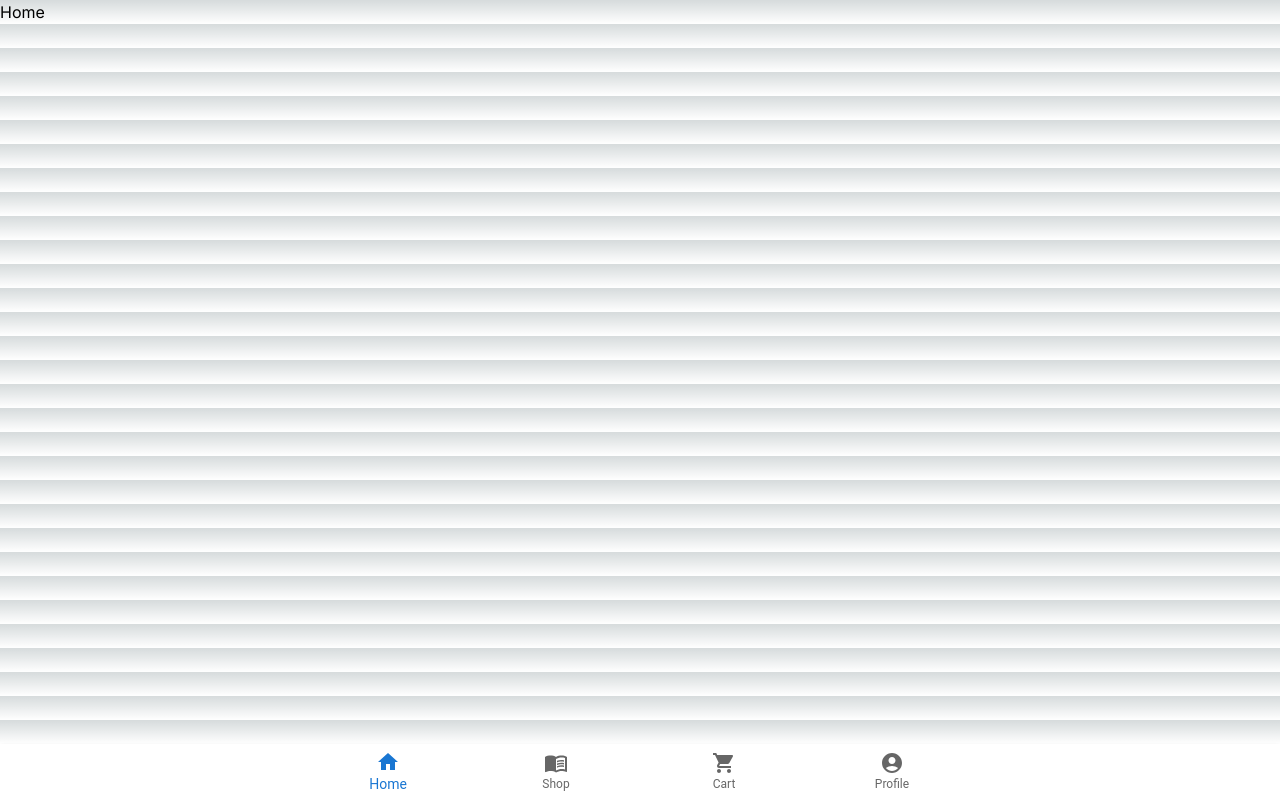
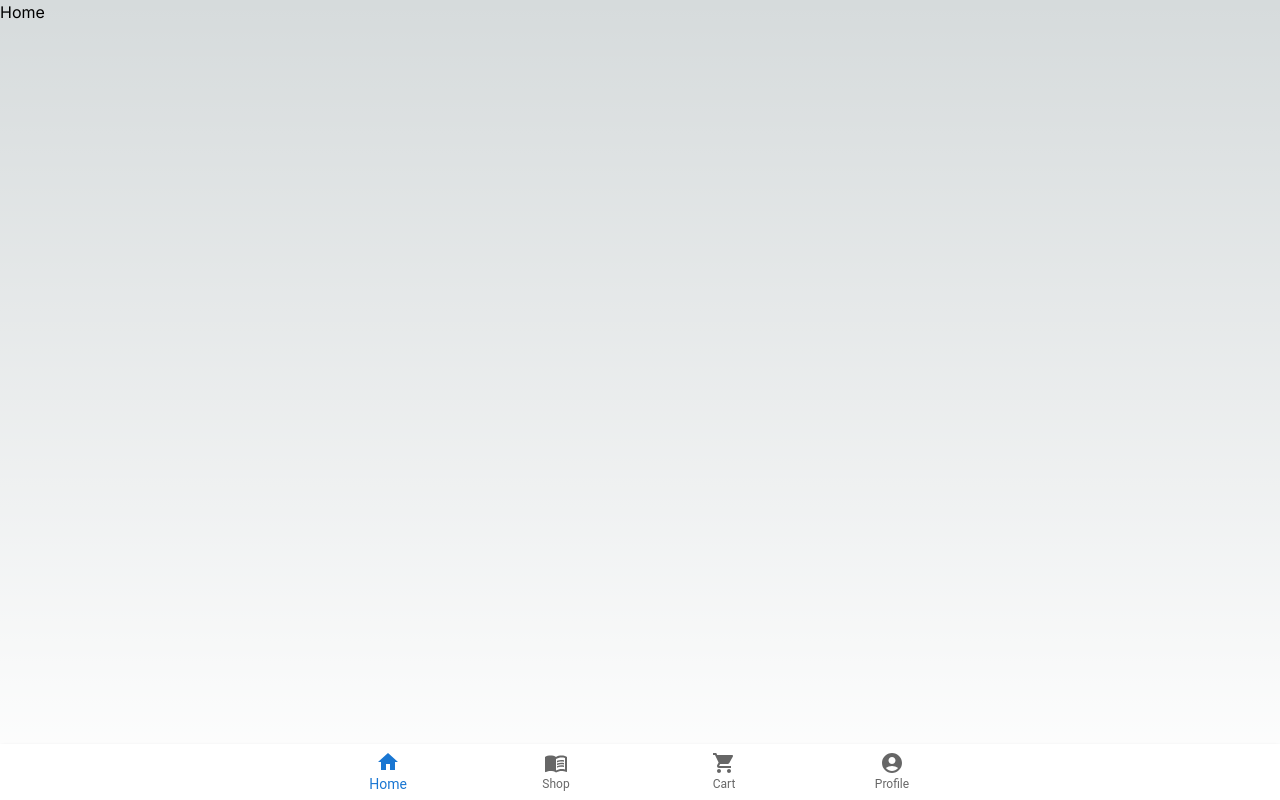
Before and after one commit to alexanderanchishkin/react-shop, a Next.js app: page / in a window 1280 px wide. Built offline with nearby package versions, Linux system fonts and the light colour scheme.

Commit message:
Fix sticky navigation panel

```diff
--- a/src/app/App.tsx
+++ b/src/app/App.tsx
@@ -7,19 +7,21 @@ import { BrowserRouter as Router, Routes, Route } from "react-router-dom";
 import Home from "@/app/pages/Home";
 import Shop from "@/app/pages/Shop";
 import Profile from "@/app/pages/Profile";
-import Cart from '@/app/pages/Cart'
+import Cart from "@/app/pages/Cart";
 
 const App = () => {
   const [page, setPage] = useState<PageType>("main");
   return (
     <Router>
       <main>
+        <div className={"page"}>
           <Routes>
             <Route path={"/"} element={<Home />} />
             <Route path={"/shop"} element={<Shop />} />
             <Route path={"/profile"} element={<Profile />} />
             <Route path={"/cart"} element={<Cart />} />
           </Routes>
+        </div>
         <NavigationPanel onChangePage={setPage} page={page} />
       </main>
     </Router>
--- a/src/app/components/NavigationPanel.tsx
+++ b/src/app/components/NavigationPanel.tsx
@@ -49,7 +49,7 @@ const NavigationPanel = (props: INavigationPanelProps) => {
   }
 
   return (
-    <Paper sx={{ position: "fixed", bottom: 0, left: 0, right: 0 }}>
+    <Paper sx={{ position: "sticky", bottom: 0, left: 0, right: 0 }}>
       <BottomNavigation showLabels={true} onChange={onChange} value={page}>
         {pages.map((page) => (
           <BottomNavigationAction key={page.value} component={Link} {...page} />
--- a/src/app/globals.css
+++ b/src/app/globals.css
@@ -16,7 +16,12 @@
   }
 }
 
+html {
+  height: 100%;
+}
+
 body {
+  height: 100%;
   color: rgb(var(--foreground-rgb));
   background: linear-gradient(
       to bottom,
@@ -25,3 +30,13 @@ body {
     )
     rgb(var(--background-start-rgb));
 }
+
+main {
+  height: 100%;
+  display: flex;
+  flex-direction: column;
+}
+
+.page {
+  flex-grow: 1;
+}
```
Lines whose indentation alone changed are shown as unchanged.
